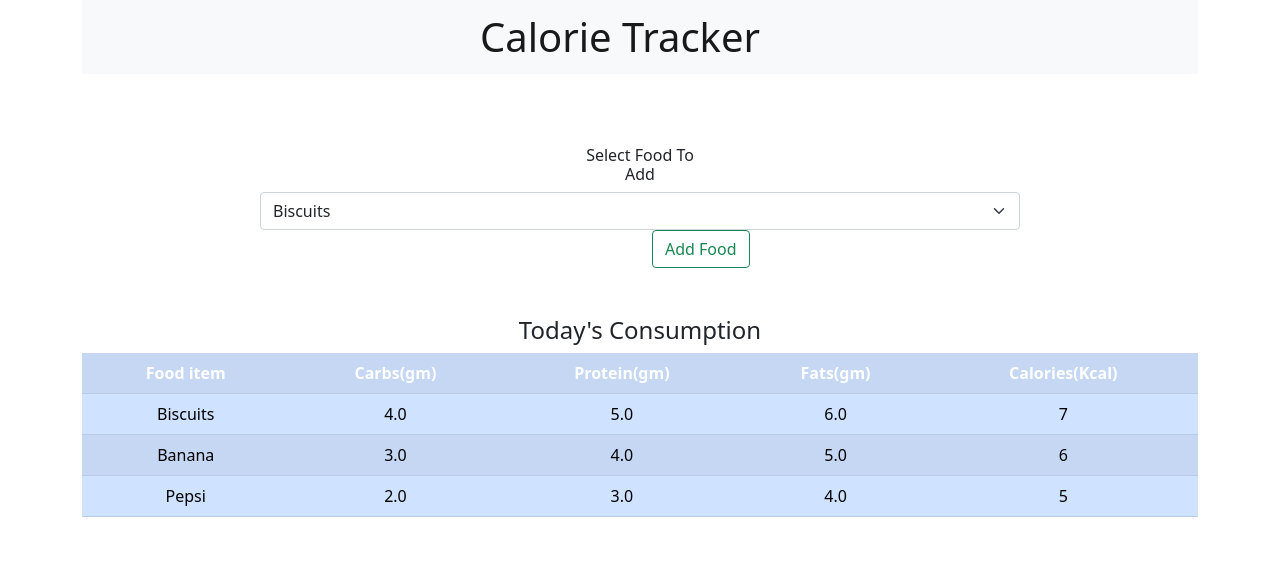
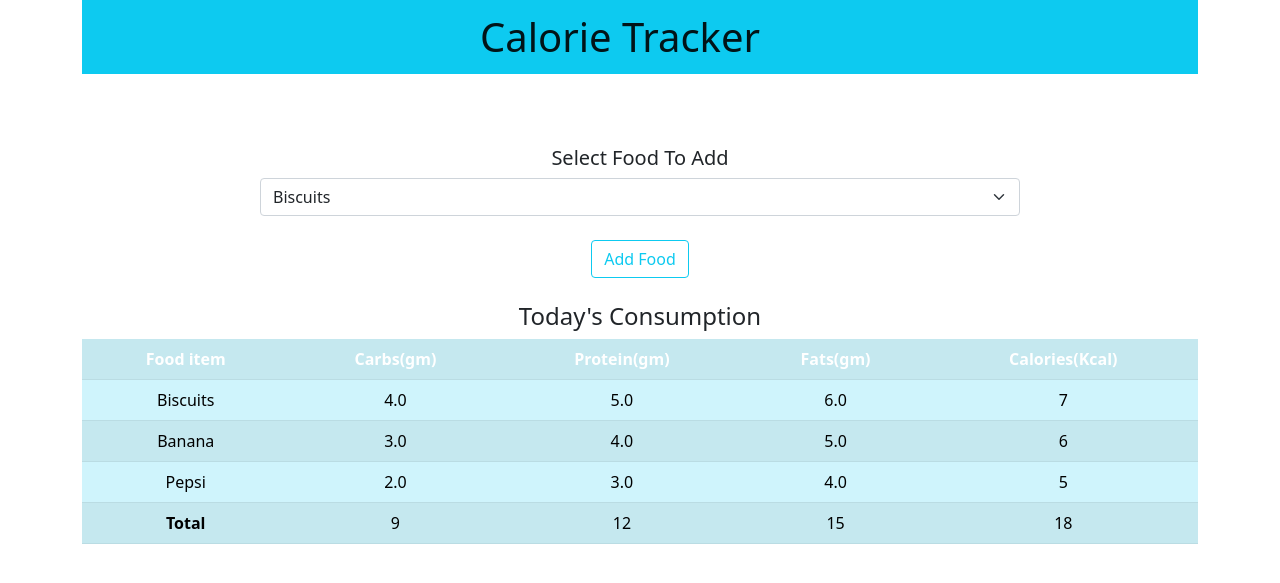
Before and after one commit to istiaq27/nutrition-calculator, a Django app: page / in a window 1280 px wide. Shown: the top 583 px of the page. Run offline with Django 3.2, Linux system fonts and the light colour scheme; a user stored in the database is signed in; data comes from the database, SQL or seed files in the repository; both versions use the stored data as it was after the commit.

Commit message:
add calculation func

```diff
--- a/mysite/calorieapp/templates/calorieApp/index.html
+++ b/mysite/calorieapp/templates/calorieApp/index.html
@@ -10,7 +10,7 @@
 <div class="container">
     <div class="row">
         <div class="col-md-12">
-            <nav class="navbar navbar-light bg-light">
+            <nav class="navbar navbar-light bg-info">
                 <div class="container-fluid nav justify-content-center">
                     <span class="navbar-brand mb-0 h1 fs-1">Calorie Tracker</span>
                 </div>
@@ -25,8 +25,8 @@
                 <div class="form-group row ">
                     {% csrf_token %}
                     <div class="text-center">
-                        <label class="col-md-2 ">
-                            <h1 class="fs-6">Select Food To Add </h1>
+                        <label class="col-md-4 ">
+                            <h1 class="fs-5">Select Food To Add </h1>
                         </label>
                     </div>
 
@@ -35,15 +35,16 @@
                         <option value="{{food.name}}">{{food.name}}</option>
                         {% endfor %}
                     </select>
+
                     <div class="container">
-                        <div class="row">
-                        <div class="col-md-6 offset-md-6">
-                            <button class="btn btn-outline-success" type="submit">Add Food</button>
+                        <div class="row text-center">
+                            <div class="col-md-12">
+                                <br>
+                                <button class="btn btn-outline-info" type="submit">Add Food</button>
+                            </div>
                         </div>
                     </div>
-                    </div>
                 </div>
-                <br>
                 <br>
             </form>
         </div>
@@ -56,7 +57,7 @@
                 <h4> Today's Consumption</h4>
             </div>
 
-            <table id="table" class="table table-striped table-primary">
+            <table id="table" class="table table-info table-striped">
                 <tr class="bg-primary text-white">
                     <th>Food item</th>
                     <th>Carbs(gm)</th>
@@ -74,10 +75,42 @@
                     <td>{{c.food_consumed.calories}}</td>
                 </tr>
                 {% endfor %}
+
+                <tr>
+                    <td id="name"><b>Total</b></td>
+                    <td id="totalCarbs"><b></b></td>
+                    <td id="totalProtein"><b></b></td>
+                    <td id="totalFats"><b></b></td>
+                    <td id="totalCalories"><b></b></td>
+                </tr>
             </table>
         </div>
     </div>
 </div>
 </body>
+<script>
+    var table = document.getElementById("table");
+    var carbs = 0,
+        protein = 0,
+        fats = 0,
+        calories = 0;
+    for (var i = 1; i < table.rows.length - 1; i++) {
+        console.log(table.rows[i].cells[1].innerHTML);
 
+        carbs += parseFloat(table.rows[i].cells[1].innerHTML);
+        protein += parseFloat(table.rows[i].cells[2].innerHTML);
+        fats += parseFloat(table.rows[i].cells[3].innerHTML);
+        calories += parseFloat(table.rows[i].cells[4].innerHTML);
+
+        carbs = Math.round(carbs);
+        protein = Math.round(protein);
+        fats = Math.round(fats);
+        calories = Math.round(calories);
+    }
+
+    document.getElementById("totalCarbs").innerHTML = carbs;
+    document.getElementById("totalProtein").innerHTML = protein;
+    document.getElementById("totalFats").innerHTML = fats;
+    document.getElementById("totalCalories").innerHTML = calories;
+</script>
 </html>
```
Also changed, not shown: mysite/db.sqlite3.
